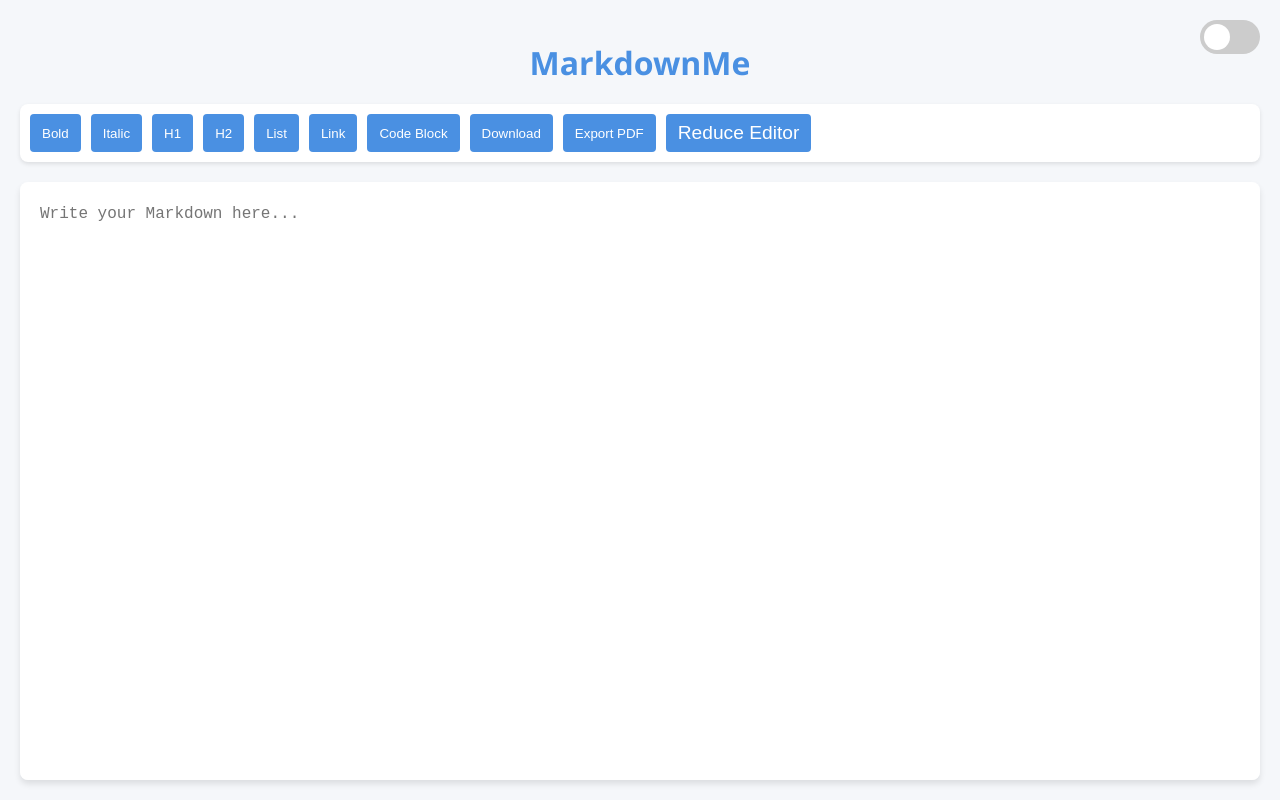
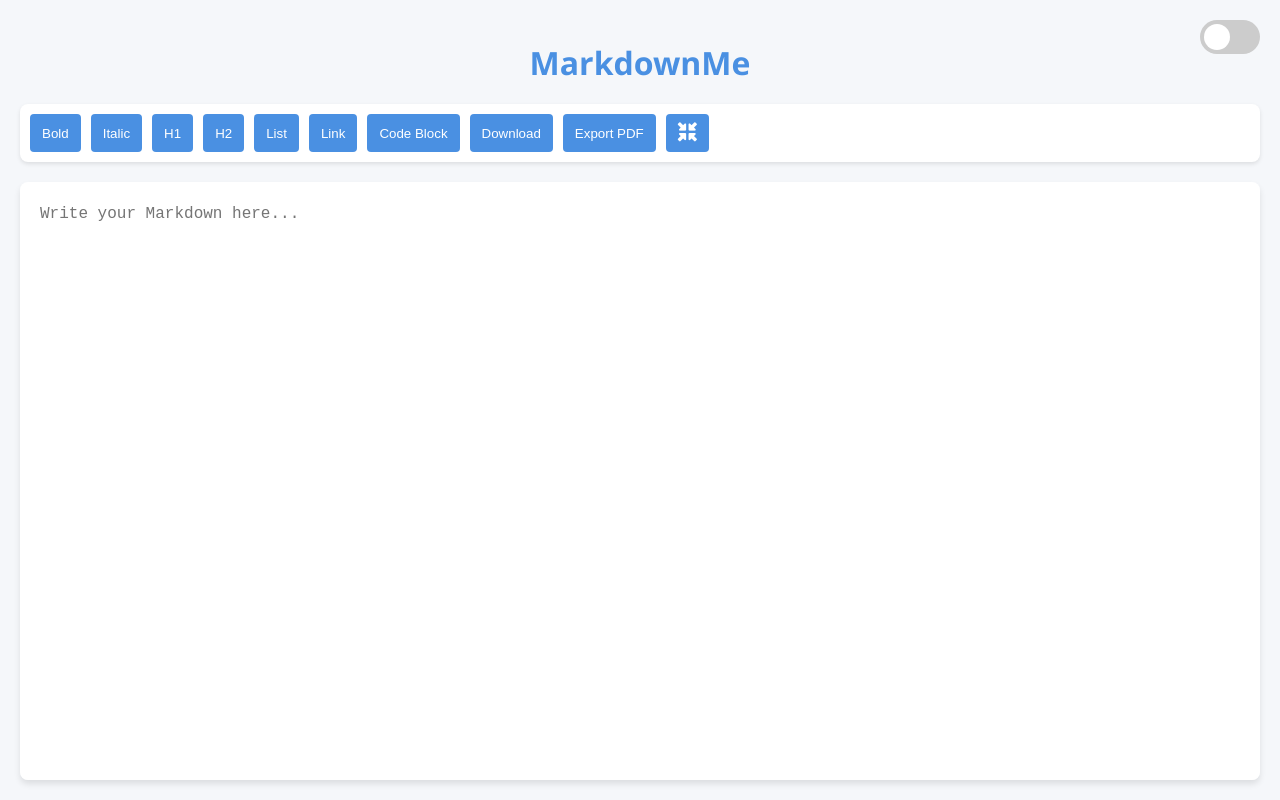
Before and after one commit to daniissac/readme-studio, a plain HTML site: page index.html in a window 1280 px wide. Both pictures are taken after a click on the button "Expand Editor". Drawn offline with nearby package versions, Linux system fonts and the light colour scheme.

Commit message:
fix expand icon

```diff
--- a/index.html
+++ b/index.html
@@ -26,7 +26,7 @@
             <button data-action="code">Code Block</button>
             <button id="download-md">Download</button>
             <button id="export-pdf">Export PDF</button>
-            <button id="expand-toggle" aria-label="Expand Editor"><i class="fas fa-expand"></i></button>
+            <button id="expand-toggle" aria-label="Expand Editor"><i class="fas fa-expand-arrows-alt"></i></button>
             <div class="dark-mode-container">
                 <label class="switch">
                     <input type="checkbox" id="dark-mode-toggle">
--- a/script.js
+++ b/script.js
@@ -74,9 +74,17 @@ function exportPdf() {
 
 function toggleExpand() {
     const editorContainer = document.getElementById('editor-container');
+    const icon = expandToggle.querySelector('i');
     editorContainer.classList.toggle('expanded');
-    expandToggle.textContent = editorContainer.classList.contains('expanded') ? 'Reduce Editor' : 'Expand Editor';
+    if (editorContainer.classList.contains('expanded')) {
+        icon.classList.replace('fa-expand-arrows-alt', 'fa-compress-arrows-alt');
+        expandToggle.setAttribute('aria-label', 'Reduce Editor');
+    } else {
+        icon.classList.replace('fa-compress-arrows-alt', 'fa-expand-arrows-alt');
+        expandToggle.setAttribute('aria-label', 'Expand Editor');
+    }
 }
+
 
 expandToggle.addEventListener('click', toggleExpand);
 editor.addEventListener('input', updatePreview);
```
